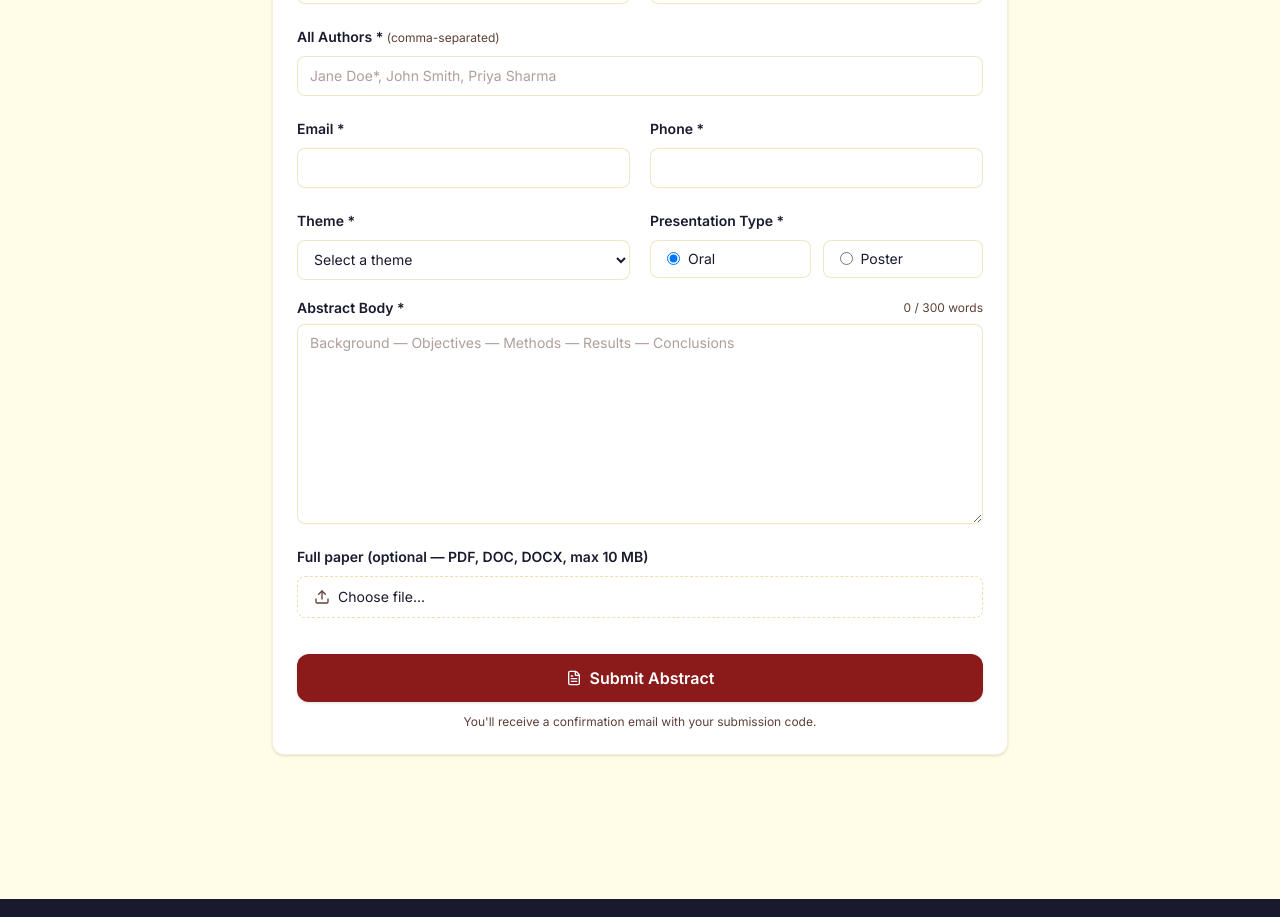
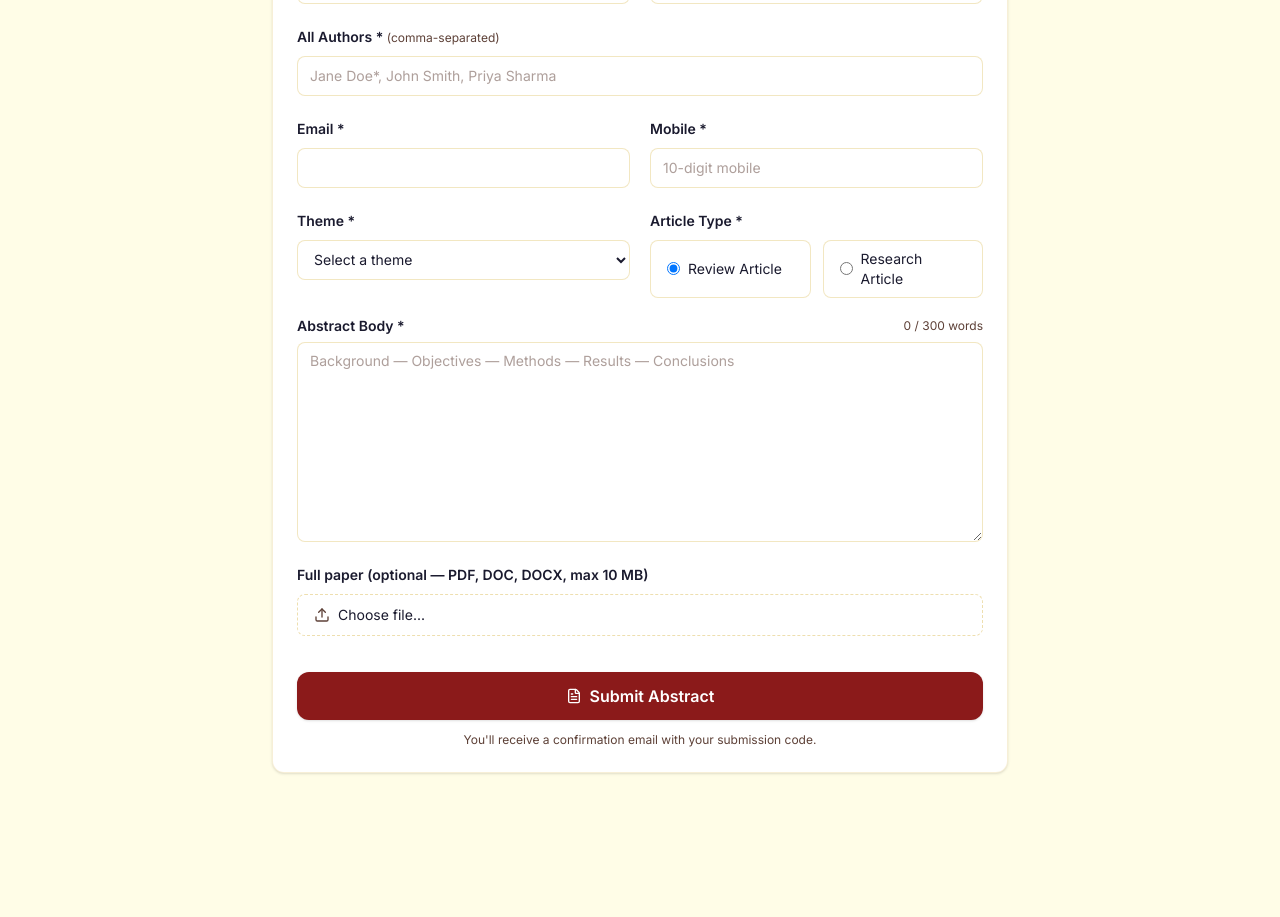
Before and after one commit to ravindrasirvi609/apticon-2026, a Next.js app: page /abstracts in a window 1280 px wide. Shown: the part 1980-2897 px from the top of the page. Built offline with nearby package versions, Linux system fonts and the light colour scheme; a web font is replaced by a local one.

Commit message:
Fixed the Forms Chnages

```diff
--- a/app/abstracts/AbstractsClient.tsx
+++ b/app/abstracts/AbstractsClient.tsx
@@ -25,7 +25,7 @@ interface AbstractForm {
   email: string;
   phone: string;
   theme: string;
-  type: "oral" | "poster";
+  type: "review" | "research";
   abstract: string;
 }
 
@@ -249,9 +249,29 @@ export default function AbstractsClient() {
                   {errors.email && <p className={errCls}>Valid email required.</p>}
                 </div>
                 <div>
-                  <Label htmlFor="phone">Phone *</Label>
-                  <Input id="phone" className="mt-2" {...register("phone", { required: true, minLength: 6 })} />
-                  {errors.phone && <p className={errCls}>Required.</p>}
+                  <Label htmlFor="phone">Mobile *</Label>
+                  <Input
+                    id="phone"
+                    type="tel"
+                    inputMode="numeric"
+                    maxLength={10}
+                    className="mt-2"
+                    placeholder="10-digit mobile"
+                    {...register("phone", {
+                      required: "Mobile is required",
+                      pattern: {
+                        value: /^[6-9]\d{9}$/,
+                        message: "Enter a valid 10-digit Indian mobile number",
+                      },
+                    })}
+                    onInput={(e) => {
+                      // Strip non-digits and cap at 10 as the user types
+                      const t = e.currentTarget;
+                      t.value = t.value.replace(/\D/g, "").slice(0, 10);
+                    }}
+                    aria-invalid={!!errors.phone}
+                  />
+                  {errors.phone && <p className={errCls}>{errors.phone.message || "Enter a valid 10-digit mobile."}</p>}
                 </div>
               </div>
 
@@ -271,15 +291,15 @@ export default function AbstractsClient() {
                 </div>
 
                 <div>
-                  <Label>Presentation Type *</Label>
+                  <Label>Article Type *</Label>
                   <div className="mt-2 flex gap-3">
                     <label className="flex-1 flex items-center gap-2 px-4 py-2 rounded-lg border border-[var(--gold-500)]/30 bg-white cursor-pointer hover:border-[var(--crimson-800)]/40">
-                      <input type="radio" value="oral" {...register("type", { required: true })} defaultChecked />
-                      <span className="text-sm">Oral</span>
+                      <input type="radio" value="review" {...register("type", { required: true })} defaultChecked />
+                      <span className="text-sm">Review Article</span>
                     </label>
                     <label className="flex-1 flex items-center gap-2 px-4 py-2 rounded-lg border border-[var(--gold-500)]/30 bg-white cursor-pointer hover:border-[var(--crimson-800)]/40">
-                      <input type="radio" value="poster" {...register("type", { required: true })} />
-                      <span className="text-sm">Poster</span>
+                      <input type="radio" value="research" {...register("type", { required: true })} />
+                      <span className="text-sm">Research Article</span>
                     </label>
                   </div>
                 </div>
--- a/app/abstracts/page.tsx
+++ b/app/abstracts/page.tsx
@@ -3,7 +3,7 @@ import AbstractsClient from "./AbstractsClient";
 
 export const metadata: Metadata = {
   title: "Abstract Submission | APTICON 2026",
-  description: "Call for abstracts — submit your research for oral or poster presentation at APTICON 2026, Raipur.",
+  description: "Call for abstracts — submit your review or research article for APTICON 2026, Raipur.",
 };
 
 export default function AbstractsPage() {
--- a/app/api/registrations/route.ts
+++ b/app/api/registrations/route.ts
@@ -52,9 +52,8 @@ export async function POST(request: NextRequest) {
     city:        data.city,
     state:       data.state,
 
-    email:    data.email,
-    phone:    data.phone,
-    whatsapp: data.whatsapp,
+    email: data.email,
+    phone: data.phone,
 
     category:           data.category,
     feeTier:            tier,
--- a/components/console/RegistrationDetail.tsx
+++ b/components/console/RegistrationDetail.tsx
@@ -27,7 +27,6 @@ interface RegDoc {
   state?: string;
   email: string;
   phone: string;
-  whatsapp?: string;
   category: string;
   feeTier: string;
   feeAmount: number;
@@ -138,8 +137,7 @@ export default function RegistrationDetail({ id, backHref, isAdmin, abstractDeta
             <CardHeader><CardTitle>Delegate Information</CardTitle></CardHeader>
             <CardContent className="grid grid-cols-1 sm:grid-cols-2 gap-3 text-sm">
               <Field label="Email"        value={r.email} />
-              <Field label="Phone"        value={r.phone} />
-              <Field label="WhatsApp"     value={r.whatsapp ?? "—"} />
+              <Field label="Mobile"       value={r.phone} />
               <Field label="Designation"  value={r.designation} />
               <Field label="Institution"  value={r.institution} />
               <Field label="City / State" value={`${r.city ?? "—"}${r.state ? ", " + r.state : ""}`} />
--- a/components/registration/RegistrationForm.tsx
+++ b/components/registration/RegistrationForm.tsx
@@ -24,7 +24,6 @@ interface FormData {
   state: string;
   email: string;
   phone: string;
-  whatsapp: string;
   category: RegistrationCategory | "";
   willSubmitAbstract: boolean;
   paymentMode: "neft_rtgs" | "upi" | "dd" | "online" | "";
@@ -110,7 +109,6 @@ export default function RegistrationForm() {
         state: data.state || undefined,
         email: data.email,
         phone: data.phone,
-        whatsapp: data.whatsapp || undefined,
         category: data.category,
         willSubmitAbstract: !!data.willSubmitAbstract,
         paymentMode: data.paymentMode,
@@ -194,7 +192,7 @@ export default function RegistrationForm() {
         <h3 className="font-display font-bold text-lg text-[var(--dark-text)] mb-4 pb-2 border-b border-[var(--gold-500)]/20">
           Contact Details
         </h3>
-        <div className="grid grid-cols-1 sm:grid-cols-3 gap-4">
+        <div className="grid grid-cols-1 sm:grid-cols-2 gap-4">
           <div>
             <Label htmlFor="email">Email *</Label>
             <Input
@@ -214,18 +212,21 @@ export default function RegistrationForm() {
             <Input
               id="phone"
               type="tel"
+              inputMode="numeric"
+              maxLength={10}
               className="mt-2"
               placeholder="10-digit mobile"
               {...register("phone", {
                 required: "Mobile is required",
-                pattern: { value: /^[6-9]\d{9}$/, message: "Enter valid 10-digit number" },
+                pattern: { value: /^[6-9]\d{9}$/, message: "Enter a valid 10-digit Indian mobile number" },
               })}
+              onInput={(e) => {
+                // Strip non-digits and cap at 10 as the user types
+                const t = e.currentTarget;
+                t.value = t.value.replace(/\D/g, "").slice(0, 10);
+              }}
             />
             {errors.phone && <p className={errCls}>{errors.phone.message}</p>}
-          </div>
-          <div>
-            <Label htmlFor="whatsapp">WhatsApp</Label>
-            <Input id="whatsapp" type="tel" className="mt-2" placeholder="WhatsApp number" {...register("whatsapp")} />
           </div>
         </div>
       </div>
@@ -280,7 +281,7 @@ export default function RegistrationForm() {
             className="mt-0.5 w-4 h-4 accent-[var(--crimson-800)] cursor-pointer"
           />
           <label htmlFor="abstract" className="text-sm text-[var(--dark-text)] cursor-pointer">
-            I intend to submit an abstract for poster/oral presentation.
+            I intend to submit an abstract (review or research article).
             <span className="block text-xs text-[var(--muted-text)] mt-0.5">
               You'll submit the abstract separately on the <a href="/abstracts" className="text-[var(--crimson-800)] hover:underline">Abstracts page</a>. Registration and abstract will be linked automatically by your email.
             </span>
--- a/lib/validators/abstract.ts
+++ b/lib/validators/abstract.ts
@@ -7,9 +7,12 @@ export const abstractSubmitSchema = z.object({
   presentingAuthor: z.string().min(2).max(200).trim(),
   institution: z.string().min(2).max(300).trim(),
   email: z.string().email().toLowerCase().trim(),
-  phone: z.string().min(6).max(30).trim(),
+  phone: z
+    .string()
+    .trim()
+    .regex(/^[6-9]\d{9}$/, "Enter a valid 10-digit Indian mobile number"),
   theme: z.string().refine((v) => ABSTRACT_THEMES.includes(v), "Invalid theme"),
-  type: z.enum(["oral", "poster"]),
+  type: z.enum(["review", "research"]),
   abstract: z.string().min(100).max(3500).trim(),
   fileKey: z.string().optional(),
   fileName: z.string().optional(),
--- a/lib/validators/registration.ts
+++ b/lib/validators/registration.ts
@@ -11,8 +11,10 @@ export const registrationSubmitSchema = z.object({
   state:       z.string().max(120).trim().optional(),
 
   email:       z.string().email().toLowerCase().trim(),
-  phone:       z.string().min(6).max(30).trim(),
-  whatsapp:    z.string().max(30).trim().optional(),
+  phone:       z
+    .string()
+    .trim()
+    .regex(/^[6-9]\d{9}$/, "Enter a valid 10-digit Indian mobile number"),
 
   category:            CategoryEnum,
   willSubmitAbstract:  z.boolean().default(false),
--- a/models/Abstract.ts
+++ b/models/Abstract.ts
@@ -18,7 +18,9 @@ export interface IAbstract {
   email: string;
   phone: string;
   theme: string;
-  type: "oral" | "poster";
+  // Current values: "review" | "research". Legacy submissions may hold
+  // "oral" | "poster" — kept in the union so those documents type-check.
+  type: "review" | "research" | "oral" | "poster";
   abstract: string;
   fileUrl?: string;
   fileKey?: string;
@@ -44,7 +46,13 @@ const AbstractSchema = new Schema<IAbstract>(
     email: { type: String, required: true, lowercase: true, trim: true, index: true },
     phone: { type: String, required: true },
     theme: { type: String, required: true },
-    type: { type: String, enum: ["oral", "poster"], required: true },
+    // NOTE: legacy submissions may still have "oral"/"poster"; keeping them in
+    // the enum keeps historical records queryable without a data migration.
+    type: {
+      type: String,
+      enum: ["review", "research", "oral", "poster"],
+      required: true,
+    },
     abstract: { type: String, required: true },
     fileUrl: { type: String },
     fileKey: { type: String },
--- a/models/Registration.ts
+++ b/models/Registration.ts
@@ -24,7 +24,6 @@ export interface IRegistration {
   // Contact
   email: string;
   phone: string;
-  whatsapp?: string;
 
   // Registration
   category: RegistrationCategory;
@@ -67,9 +66,8 @@ const RegistrationSchema = new Schema<IRegistration>(
     city:         { type: String, trim: true },
     state:        { type: String, trim: true },
 
-    email:    { type: String, required: true, lowercase: true, trim: true, index: true },
-    phone:    { type: String, required: true, trim: true },
-    whatsapp: { type: String, trim: true },
+    email: { type: String, required: true, lowercase: true, trim: true, index: true },
+    phone: { type: String, required: true, trim: true },
 
     category:           { type: String, required: true },
     feeTier:            { type: String, enum: ["early_bird", "regular", "on_spot"], required: true },
```
